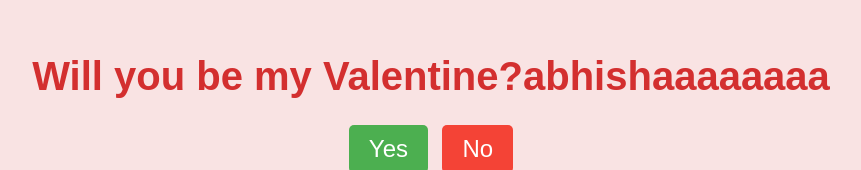
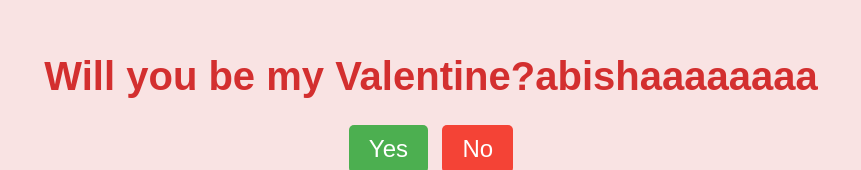
Before and after one commit to Mercy2op/huhuu, a plain HTML site: page index.html in a window 1280 px wide. Shown: the part 138-308 px from the top of the page, without its empty margins (209-1070 px from the left). Drawn offline with Linux system fonts and the light colour scheme; no server answers.

Commit message:
Fix typo in Valentine message

```diff
--- a/index.html
+++ b/index.html
@@ -8,7 +8,7 @@
 </head>
 <body>
     <div class="container">
-        <h1>Will you be my Valentine?abhishaaaaaaaa</h1>
+        <h1>Will you be my Valentine?abishaaaaaaaa</h1>
         <div class="buttons">
             <button class="yes-button" onclick="handleYesClick()">Yes</button>
             <button class="no-button" onclick="handleNoClick()">No</button>
```
